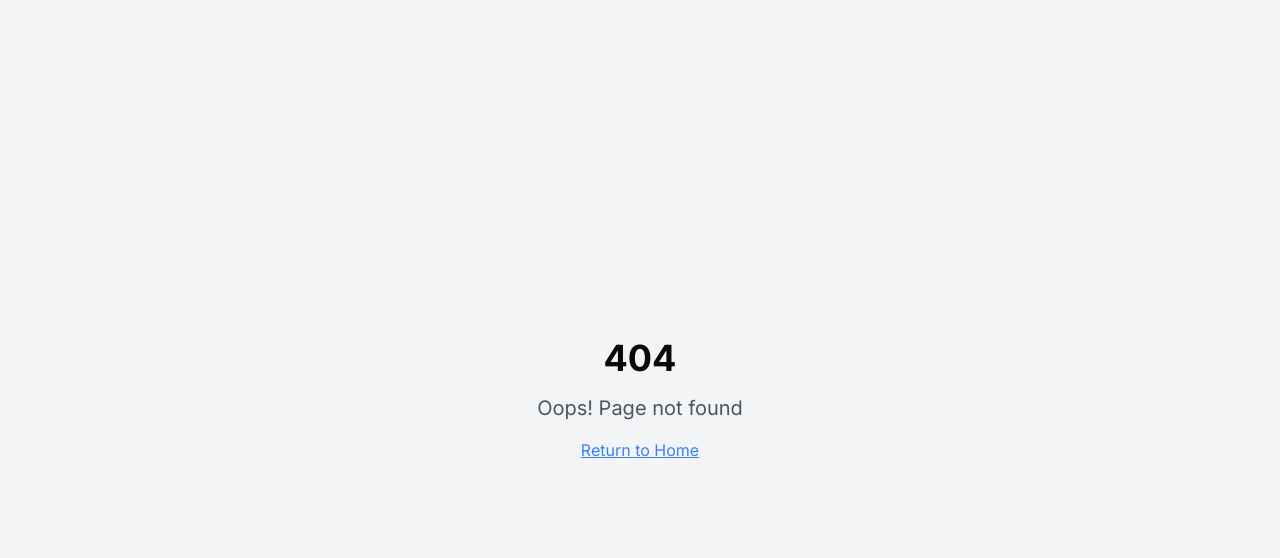
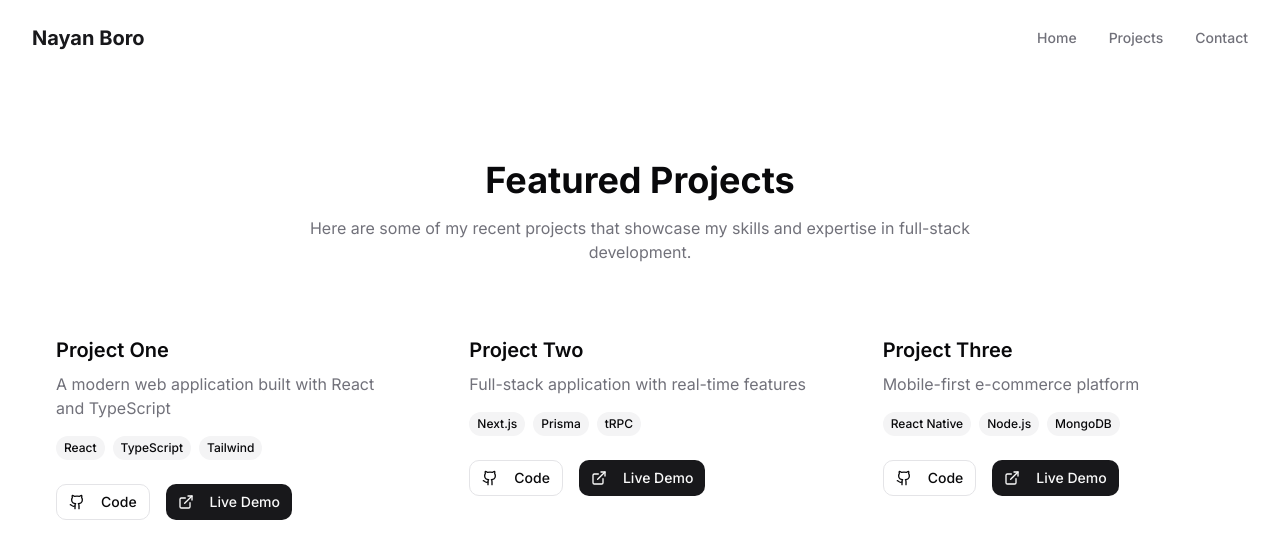
Before and after one commit to accnayan/modernwave-showcase, a React (Vite) app: page /projects in a window 1280 px wide. Before the commit this address had no page. Shown: the top 558 px of the page. Built offline with nearby package versions, Linux system fonts and the light colour scheme.

Commit message:
Update project and contact navigation
The navigation links for "Projects" and "Contact" now redirect to their respective pages.

```diff
--- a/src/App.tsx
+++ b/src/App.tsx
@@ -1,9 +1,12 @@
+
 import { Toaster } from "@/components/ui/toaster";
 import { Toaster as Sonner } from "@/components/ui/sonner";
 import { TooltipProvider } from "@/components/ui/tooltip";
 import { QueryClient, QueryClientProvider } from "@tanstack/react-query";
 import { BrowserRouter, Routes, Route } from "react-router-dom";
 import Index from "./pages/Index";
+import Projects from "./pages/Projects";
+import Contact from "./pages/Contact";
 import NotFound from "./pages/NotFound";
 
 const queryClient = new QueryClient();
@@ -16,7 +19,8 @@ const App = () => (
       <BrowserRouter>
         <Routes>
           <Route path="/" element={<Index />} />
-          {/* ADD ALL CUSTOM ROUTES ABOVE THE CATCH-ALL "*" ROUTE */}
+          <Route path="/projects" element={<Projects />} />
+          <Route path="/contact" element={<Contact />} />
           <Route path="*" element={<NotFound />} />
         </Routes>
       </BrowserRouter>
--- a/src/components/Hero.tsx
+++ b/src/components/Hero.tsx
@@ -1,5 +1,6 @@
 
 import { motion } from "framer-motion";
+import { Link } from "react-router-dom";
 import { ArrowRight } from "lucide-react";
 import { Button } from "@/components/ui/button";
 
@@ -27,13 +28,13 @@ const Hero = () => {
             </p>
             <div className="flex flex-col sm:flex-row gap-4 justify-center lg:justify-start">
               <Button size="lg" asChild>
-                <a href="#projects">
+                <Link to="/projects">
                   View My Work
                   <ArrowRight className="ml-2 h-4 w-4" />
-                </a>
+                </Link>
               </Button>
               <Button variant="outline" size="lg" asChild>
-                <a href="#contact">Get in Touch</a>
+                <Link to="/contact">Get in Touch</Link>
               </Button>
             </div>
           </motion.div>
--- a/src/components/Navbar.tsx
+++ b/src/components/Navbar.tsx
@@ -1,15 +1,16 @@
 
 import { useState, useEffect } from 'react';
+import { Link } from 'react-router-dom';
 import { Menu, X } from 'lucide-react';
 import { cn } from '@/lib/utils';
 
-const NavLink = ({ href, children }: { href: string; children: React.ReactNode }) => (
-  <a
-    href={href}
+const NavLink = ({ to, children }: { to: string; children: React.ReactNode }) => (
+  <Link
+    to={to}
     className="text-sm font-medium text-muted-foreground transition-colors hover:text-primary"
   >
     {children}
-  </a>
+  </Link>
 );
 
 const Navbar = () => {
@@ -33,15 +34,15 @@ const Navbar = () => {
     >
       <div className="section-padding">
         <div className="flex items-center justify-between">
-          <a href="#" className="text-xl font-bold text-primary">
+          <Link to="/" className="text-xl font-bold text-primary">
             Nayan Boro
-          </a>
+          </Link>
 
           {/* Desktop Navigation */}
           <div className="hidden md:flex items-center space-x-8">
-            <NavLink href="#home">Home</NavLink>
-            <NavLink href="#projects">Projects</NavLink>
-            <NavLink href="#contact">Contact</NavLink>
+            <NavLink to="/">Home</NavLink>
+            <NavLink to="/projects">Projects</NavLink>
+            <NavLink to="/contact">Contact</NavLink>
           </div>
 
           {/* Mobile Menu Button */}
@@ -62,27 +63,27 @@ const Navbar = () => {
         {isOpen && (
           <div className="md:hidden absolute top-full left-0 w-full glass-effect animate-fade-in">
             <div className="py-4 space-y-4 px-4">
-              <a
-                href="#home"
+              <Link
+                to="/"
                 className="block text-sm font-medium text-muted-foreground hover:text-primary"
                 onClick={() => setIsOpen(false)}
               >
                 Home
-              </a>
-              <a
-                href="#projects"
+              </Link>
+              <Link
+                to="/projects"
                 className="block text-sm font-medium text-muted-foreground hover:text-primary"
                 onClick={() => setIsOpen(false)}
               >
                 Projects
-              </a>
-              <a
-                href="#contact"
+              </Link>
+              <Link
+                to="/contact"
                 className="block text-sm font-medium text-muted-foreground hover:text-primary"
                 onClick={() => setIsOpen(false)}
               >
                 Contact
-              </a>
+              </Link>
             </div>
           </div>
         )}
--- /dev/null
+++ b/src/pages/Contact.tsx
@@ -0,0 +1,17 @@
+
+import { motion } from "framer-motion";
+import Contact from "@/components/Contact";
+import Navbar from "@/components/Navbar";
+
+const ContactPage = () => {
+  return (
+    <div className="min-h-screen">
+      <Navbar />
+      <div className="pt-20">
+        <Contact />
+      </div>
+    </div>
+  );
+};
+
+export default ContactPage;
--- /dev/null
+++ b/src/pages/Projects.tsx
@@ -0,0 +1,17 @@
+
+import { motion } from "framer-motion";
+import Projects from "@/components/Projects";
+import Navbar from "@/components/Navbar";
+
+const ProjectsPage = () => {
+  return (
+    <div className="min-h-screen">
+      <Navbar />
+      <div className="pt-20">
+        <Projects />
+      </div>
+    </div>
+  );
+};
+
+export default ProjectsPage;
```
